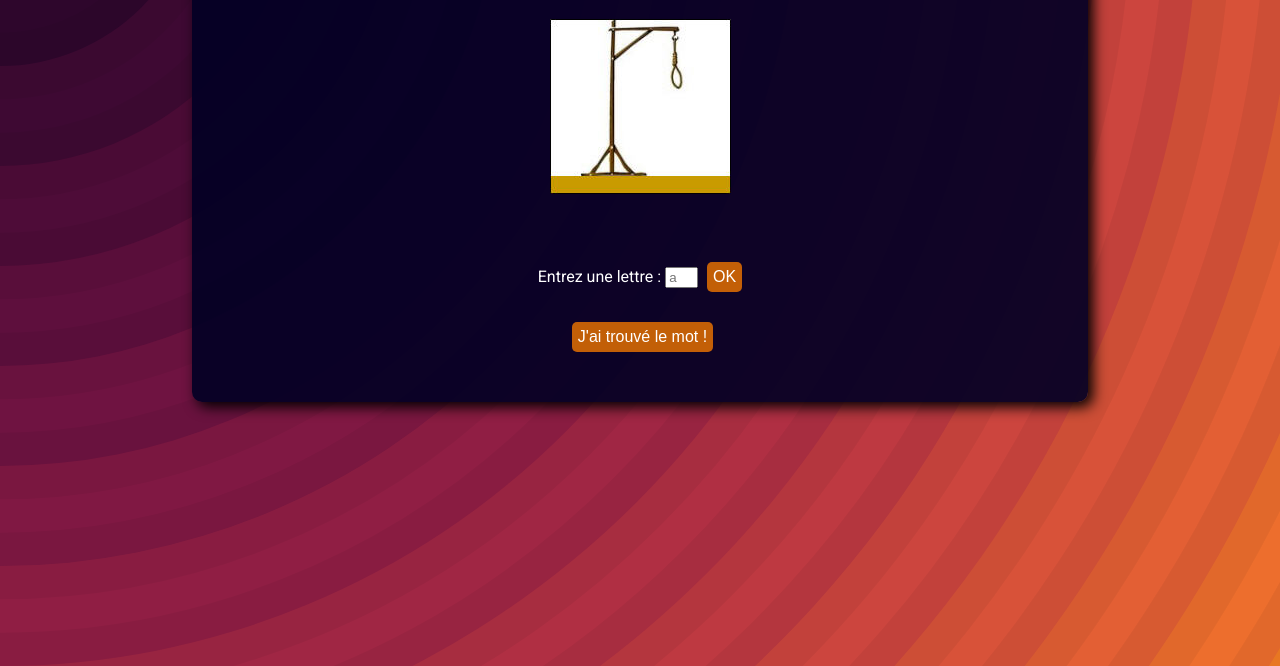
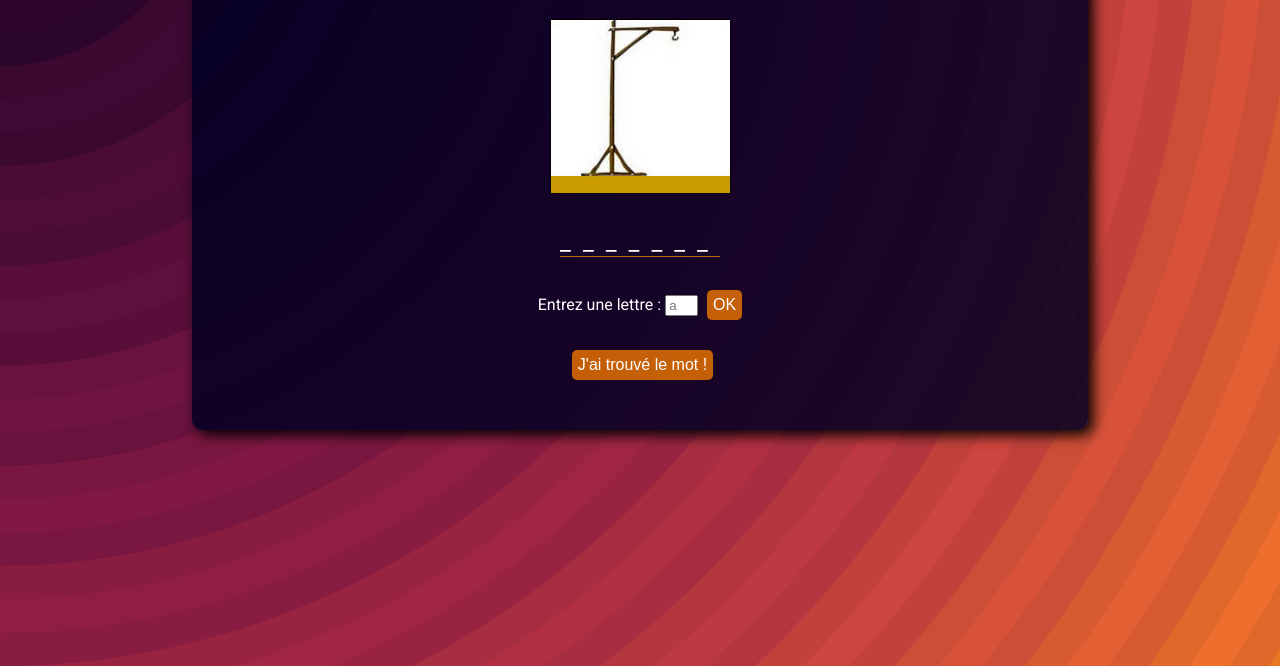
Before and after one commit to FlorentMaury/Jeux-Du-Pendu, a plain HTML site: page index.html in a window 1280 px wide. Both pictures are taken after a click on the button "OK". Shown: the part 134-800 px from the top of the page. Drawn offline with Linux system fonts and the light colour scheme.

Commit message:
Programme Fonctionnel !

```diff
--- a/script.js
+++ b/script.js
@@ -1,6 +1,6 @@
 // Initialisation des variables :
 
-let userLetter, hangman, wordButton, letterButton, alertMessageLetter, remainingLetters, restartButton, userWord, userInput, wordToFind, shortcutButton, userWordForm, wordToFindInArray, hiddenWord;
+let userLetter, hangman, wordButton, letterButton, alertMessageLetter, alertMessageWord, restartButton, userWord, userInput, wordToFind, shortcutButton, userWordForm, wordToFindInArray, hiddenWord;
 let last   = 0;
 let score  = 0;
 let hidden = true;
@@ -30,7 +30,7 @@ restartButton     = document.querySelector('#restartButton');
 shortcutButton     = document.querySelector('#shortcutButton');
 userWordForm       = document.querySelector('#userWordForm');
 alertMessageLetter = document.querySelector('#alertMessageLetter');
-alertMessageWord   = document.querySelector('#alertMessageLetter');
+alertMessageWord   = document.querySelector('#alertMessageWord');
 
 
 
@@ -55,6 +55,7 @@ restartButton.style.display      = 'none';
 
         last = words.indexOf(wordToFind);
 
+        hiddenWord.textContent = wordToFind.slice().replaceAll(/[A-Z]/g, '_');
     }
 
 
@@ -69,33 +70,36 @@ restartButton.style.display      = 'none';
 
         wordToFindInArray = wordToFind.split('');
 
-        console.log(wordToFindInArray);
-
-        hiddenWord = wordToFindInArray;
-
-        console.log(hiddenWord)
-
-        hiddenWord.textContent = wordToFind.slice().replaceAll(/[A-Z]/g, '_');
-
-        console.log(hiddenWord)
-
+        for (let i = 0; i < wordToFind.length; i++) {
+            wordToFindInArray[i] = "_";
+        };
 
         letterButton.addEventListener('click', () => {
 
-            if (wordToFindInArray.includes(userLetter.value = userLetter.value.toUpperCase())) {
-                alert('Yes');
-                console.log(userLetter);
+            if (wordToFind.includes(userLetter.value.toUpperCase())) {
+
+                for (let j = 0; j < wordToFind.length; j++) {
+                    if (wordToFind[j] === userLetter.value.toUpperCase()) {
+                        wordToFindInArray[j] = userLetter.value.toUpperCase();
+                    }
+                };
+
+                hiddenWord.textContent = wordToFindInArray.join('');
+
             } else {
+
                 hangman.innerHTML = `<img src="img/hangman${score++}.jpg" alt="Image du pendu">`;
-                alert('Nope')
+
                 if (score == 7) {
                     userInput.style.display = 'none';
                     hiddenWord.textContent  = wordToFind;
-                    hiddenWord.prepend(textContent   = 'Le mot était : ');
+                    hiddenWord.prepend(textContent   = 'Le mot était :');
                     restartButton.style.display      = 'block';
                 }
             }
         });
+
+
 
         wordButton.addEventListener('click', () => {
 
@@ -117,6 +121,8 @@ restartButton.style.display      = 'none';
             }
         });
     }
+
+
 
 
         // Création du bouton masqué si l'utilisateur pense connaître le mot :
@@ -141,7 +147,7 @@ restartButton.style.display      = 'none';
         // Message d'alerte si l'utilisateur rentre un nombre plutôt qu'une lettre :
 
     userLetter.addEventListener('keyup', () => {
-        if (isNaN(userLetter.value) || userLetter.value == '') {
+        if (isNaN(userLetter.value) || userLetter.value !== '') {
             alertMessageLetter.style.display = 'none';
         } else {
             alertMessageLetter.style.display = 'block';
@@ -149,12 +155,10 @@ restartButton.style.display      = 'none';
     });
 
 
-
-
         // Message d'alerte si l'utilisateur rentre un nombre plutôt qu'un mot :
 
     userWord.addEventListener('keyup', () => {
-         if (isNaN(userWord.value) || userWord.value == '') {
+         if (isNaN(userWord.value) || userWord.value !== '') {
             alertMessageWord.style.display = 'none';
          } else {
              alertMessageWord.style.display = 'block';
@@ -162,50 +166,7 @@ restartButton.style.display      = 'none';
     });
 
 
-
-    // function getIndexOfHiddenWord(letter) {
-    //     let indexes = [];
-    //     ([...wordToFindInArray].forEach(val, i)) => {
-    //         if (val === letter) {
-    //             const index = 1;
-    //             indexes.push(index);
-    //         }
-    //         console.log(indexes);
-    //         return indexes;
-    //     }
-    //   }
-
-    //   getIndexOfHiddenWord();
+                // Appel de la fonction de début de partie :
 
 
-
-
-
-            // for (let i = 0; i < wordToFind.length; i++) {
-        //     wordToFindInArray[i] = '_';
-        // }
-
-        // console.log(wordToFindInArray);
-
-        // remainingLetters = wordToFind.length;
-
-        // while (remainingLetters > 0) {
-        //     console.log(wordToFindInArray.join(" "));
-        // }
-
-        // letterButton.addEventListener('click', () => {
-            // for (let j = 0; j < wordToFind.length; j++) {
-            //     if (wordToFind[j] = userLetter) {
-            //         wordToFindInArray[j] = userLetter;
-            //         remainingLetters--
-            //     }
-            // }
-        // }
-
-
-
-
-            // Appel de la fonction de début de partie :
-
-
-    newGame();
+                newGame();
--- a/style.css
+++ b/style.css
@@ -3,7 +3,7 @@
 
 
 :root {
-    --couleurNoire    : rgba(2, 0, 36, 0.918);
+    --couleurNoire    : rgba(2, 0, 36, 0.856);
     --couleurViolette : #3B0930;
     --couleurOrange   : rgba(233, 116, 0, 0.822);
 }
@@ -43,7 +43,7 @@ h1 {
     border-bottom : 1px solid var(--couleurOrange);
     font-size     : 1.5em;
     margin        : 3px;
-    letter-spacing: .3em;
+    letter-spacing: .5em;
     margin-top    : 30px;
 }
 
```
